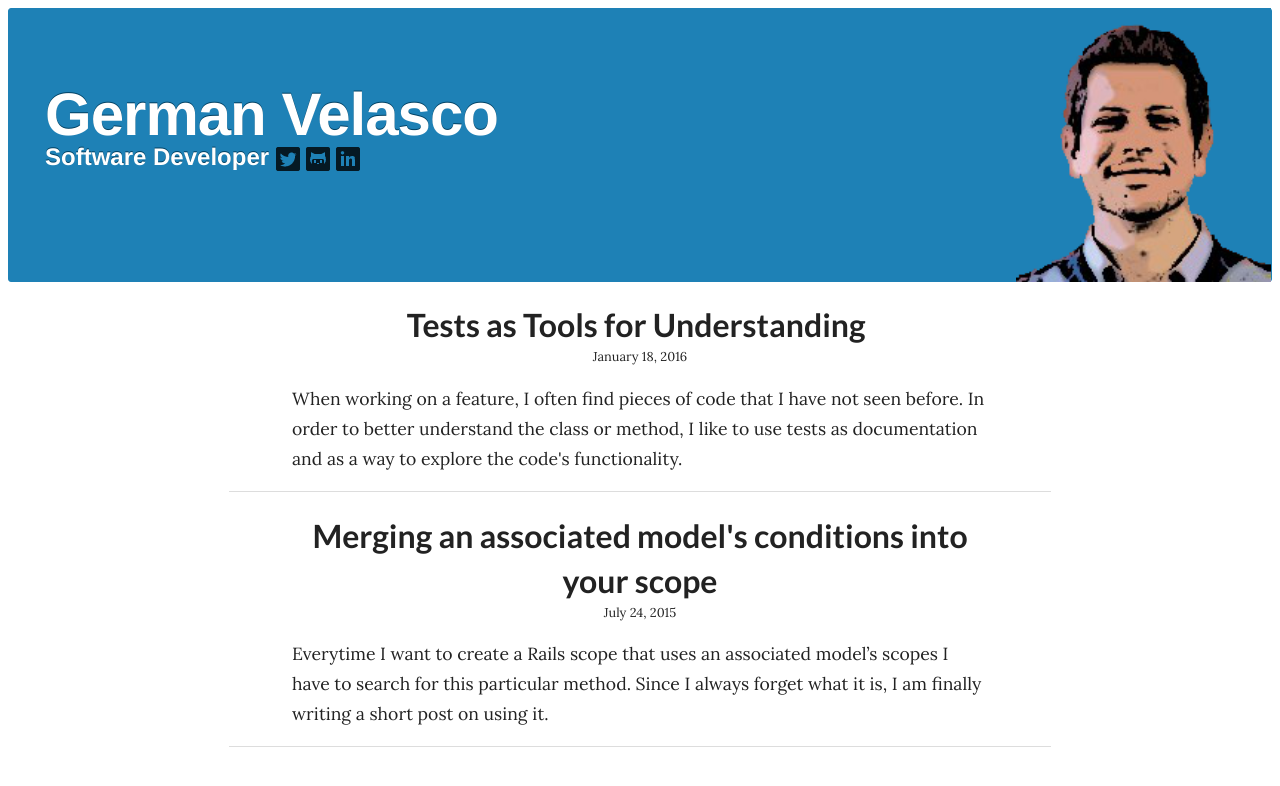
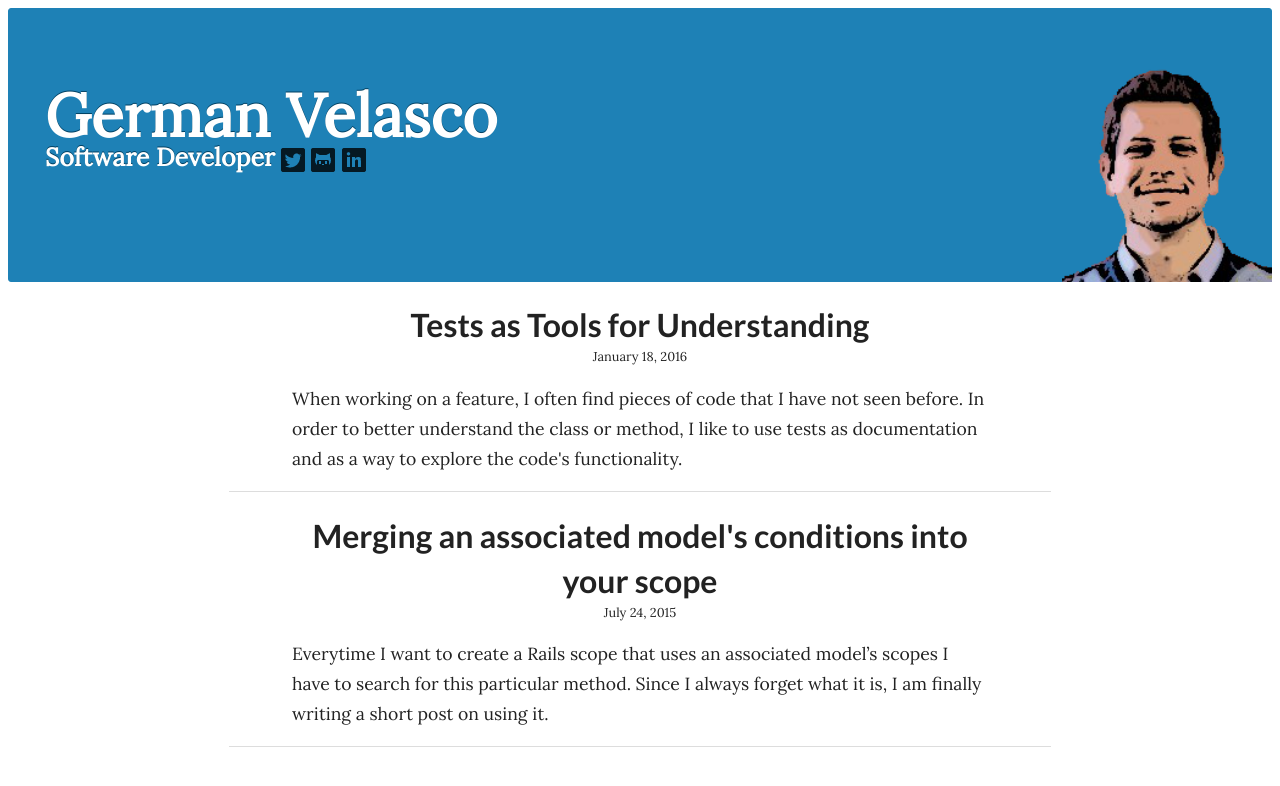
Before and after one commit to germsvel/germsvel.github.io, a Jekyll site: the page built from index.html, in a window 1280 px wide. Shown: the top 786 px of the page. Built offline with Jekyll 4.4.1, drawn with Linux system fonts in a browser that asks for light colours.

Commit message:
Update header classes

```diff
--- a/_layouts/default.html
+++ b/_layouts/default.html
@@ -14,6 +14,7 @@
     <link rel="stylesheet" href="/css/main.css">
 
   </head>
+
   <script>
     (function(i,s,o,g,r,a,m){i['GoogleAnalyticsObject']=r;i[r]=i[r]||function(){
     (i[r].q=i[r].q||[]).push(arguments)},i[r].l=1*new Date();a=s.createElement(o),
@@ -22,34 +23,26 @@
 
     ga('create', 'UA-42626537-1', 'germanvelasco.com');
     ga('send', 'pageview');
+  </script>
 
-  </script>
   <body>
+    <div id="header">
+      <img class="profile-img" src="{{site.url}}/images/gv_sib_cartoon.png" alt="profile image">
       <div class="container">
-      <div class="site">
-        <div class="header">
-
-          <img id="gv-cartoon" src="{{site.url}}/images/gv_sib_cartoon.png" alt="German cartoon">
-          <h1 class="title"><a href="/">{{ site.name }}</a></h1>
-          <a class="extra" href="/">Software Developer</a>
-
-          <span id="social-media-btns">
+        <h1 class="header-title"><a href="/">{{ site.name }}</a></h1>
+        <a class="header-subtitle" href="/">Software Developer</a>
+        <span class="social-media-btns">
           <a class="social-media-btn" href="http://twitter.com/germsvel" target="_blank" title="German's twitter"><img src="{{site.url}}/images/glyphicons_411_twitter.png"></a>
           <a class="social-media-btn" href="http://github.com/germsvel" target="_blank" title="German's github repo"><img src="{{site.url}}/images/glyphicons_401_github.png"></a>
           <a class="social-media-btn" href="http://www.linkedin.com/pub/german-velasco/40/188/702/" target="_blank" title="German's LinkedIn"><img src="{{site.url}}/images/glyphicons_397_linked_in.png"></a>
         </span>
+      </div>
+    </div>
 
-          <!-- <br/>
-          <a href="/about" title="About">About me</a> -->
-        </div>
+    <div id="maincontent">
 
         {{ content }}
 
-        <div class="footer">
-          <div class="contact">
-
     </div>
-      </div>
-    </div> <!-- /container -->
   </body>
 </html>
--- a/_sass/base.scss
+++ b/_sass/base.scss
@@ -118,6 +118,7 @@
 code {
   background-color: inherit;
   padding: 3px;
+  width: 100%;
 }
 
 /* ==========================================================================
--- a/_sass/layout.scss
+++ b/_sass/layout.scss
@@ -1,7 +1,7 @@
 // Layout rules: Sections of the page.
 // Holds modules together.
 
-.header {
+#header {
   -webkit-font-smoothing: antialiased;
   -webkit-border-radius: 3px;
   border-radius: 3px;
@@ -23,75 +23,20 @@
   height: 200px;
 }
 
-.header h1 {
-  margin-bottom: 0;
-  font-size: 60px;
-  line-height: 1;
-  letter-spacing: -1px;
-  color: #fff;
-}
-
-.header p {
-  font-size: 18px;
-  font-weight: 200;
-  line-height: 30px;
-  color: #1E81B6;
-}
-
-.header a {
+#header a {
   color: #fff;
   text-decoration: none;
 }
 
-@media only screen and (max-width: 646px) {
-  .header h1 {
-    font-size: 50px;
-  }
-
-  .header .extra {
-    font-size: 16px;
-  }
-}
-
-@media only screen and (max-width: 534px) {
-  .header h1 {
-    font-size: 40px;
-  }
-
-  h1.title {
-   padding-top: 40px;
-  }
-}
-
 @media only screen and (max-width: 450px) {
-  .header {
+  #header {
     padding-top: 0px;
-  }
-
-  .header h1 {
-    font-size: 32px;
-  }
-
-  h1.title {
-    padding-top: 53px;
   }
 }
 
 @media only screen and (max-width: 380px){
-  .header {
+  #header {
     height: 180px;
     padding-left: 26px;
   }
-
-  .header h1 {
-    font-size: 26px;
-  }
-
-  h1.title {
-    padding-top: 46px;
-  }
-
-  .header .extra {
-    font-size: 12px;
-  }
 }
--- a/_sass/modules.scss
+++ b/_sass/modules.scss
@@ -8,61 +8,37 @@
   text-shadow: 0 -1px 0 #014163;
 }
 
-.highlight {
-  display:block;
-  overflow-x:auto;
-  width:100%;
+.header-subtitle {
+  font-size: 25px;
 }
 
-.code {
-  width:100%;
+.header-title {
+  margin-bottom: 0;
+  font-size: 60px;
+  line-height: 1;
+  color: #fff;
 }
 
-#social-media-btns {
-    margin: 0;
-    padding: 0;
-    border: none;
+.highlight {
+  display: block;
+  overflow-x: auto;
+  width: 100%;
 }
 
-#social-media-btns img {
-    opacity: .8;
-}
-
-#social-media-btns a img:hover {
-    opacity: 1;
-    -webkit-box-shadow: 0;
-    box-shadow: 0;
-    border: 0;
-    text-shadow: 0;
-}
-
-#gv-cartoon {
-    float: right;
-    height: 137%;
-    -webkit-box-shadow: inset 0 1px 0 #1E81B6;
-    box-shadow: inset 0 1px 0 #1E81B6;
-    position: relative;
-    bottom: 37px;
-    left: 36px;
-}
-
-
-div.introduction {
+.introduction {
   width: 80%;
   max-width: 700px;
   margin-left: auto;
   margin-right: auto;
 }
 
+.blog-post-date {
+  font-size: 80%;
+  text-align: center;
+}
 
-div.post {
-    max-width: 696px;
-    margin-right: auto;
-    margin-left: auto;
-    width: 90%;
-    padding-right: 5%;
-    padding-left: 5%;
-    border-bottom: 1px solid #ddd;
+.blog-post-excerpt {
+  clear: both;
 }
 
 .blog-post-title {
@@ -81,52 +57,108 @@
   color: #1E81B6;
 }
 
-.blog-post-date {
-  font-size: 80%;
-  text-align: center;
+.post {
+  max-width: 696px;
+  margin-right: auto;
+  margin-left: auto;
+  width: 90%;
+  padding-right: 5%;
+  padding-left: 5%;
+  border-bottom: 1px solid #ddd;
 }
 
-.blog-post-excerpt {
-  clear: both;
+
+.profile-img {
+  float: right;
+  height: 113%;
+  -webkit-box-shadow: inset 0 1px 0 #1E81B6;
+  box-shadow: inset 0 1px 0 #1E81B6;
+  position: relative;
+  bottom: -11px;
+  left: 37px;
+}
+
+.social-media-btns {
+  margin: 0;
+  padding: 0;
+  border: none;
+}
+
+.social-media-btns img {
+  opacity: .8;
+}
+
+.social-media-btns a img:hover {
+  opacity: 1;
+  -webkit-box-shadow: 0;
+  box-shadow: 0;
+  border: 0;
+  text-shadow: 0;
 }
 
 /* ==========================================================================
    Author's media queries
    ========================================================================== */
 
+@media only screen and (max-width: 646px) {
+  .header-subtitle {
+    font-size: 16px;
+  }
+
+  .header-title {
+    font-size: 50px;
+  }
+}
+
 @media only screen and (max-width: 587px) {
-    #social-media-btns {
+  .social-media-btns {
     display: block;
   }
 }
 
 
 @media only screen and (max-width: 534px) {
-    #gv-cartoon {
+  .heade-title {
+    font-size: 40px;
+  }
+
+  .profile-img {
     height: 110%;
     bottom: -17px;
   }
 }
 
 @media only screen and (max-width: 450px) {
-    #gv-cartoon {
+  .header-title {
+    font-size: 32px;
+  }
+
+  .profile-img {
     height: 95%;
     bottom: -47px;
   }
 
-    #social-media-btns img {
+  .social-media-btns img {
     height: 22px;
     width: 22px;
   }
 }
 
 @media only screen and (max-width: 380px){
-    #social-media-btns img {
+  .header-subtitle {
+    font-size: 12px;
+  }
+
+  .header-title {
+    font-size: 26px;
+  }
+
+  .social-media-btns img {
     height: 21px;
     width: 21px;
   }
 
-    #gv-cartoon {
+  .profile-img {
     height: 83%;
     bottom: -68px;
   }
```
Also changed, not shown: 2 other files. Lines whose indentation alone changed are shown as unchanged.
